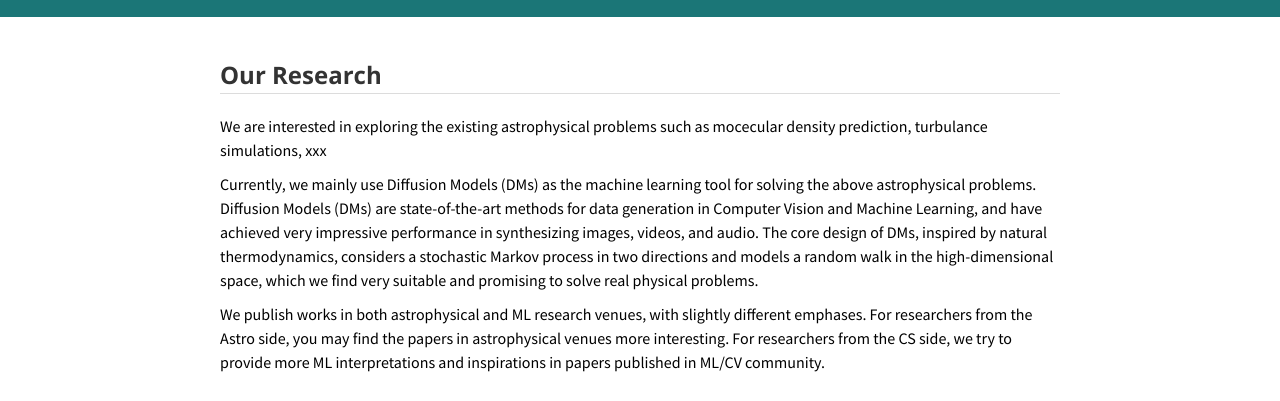
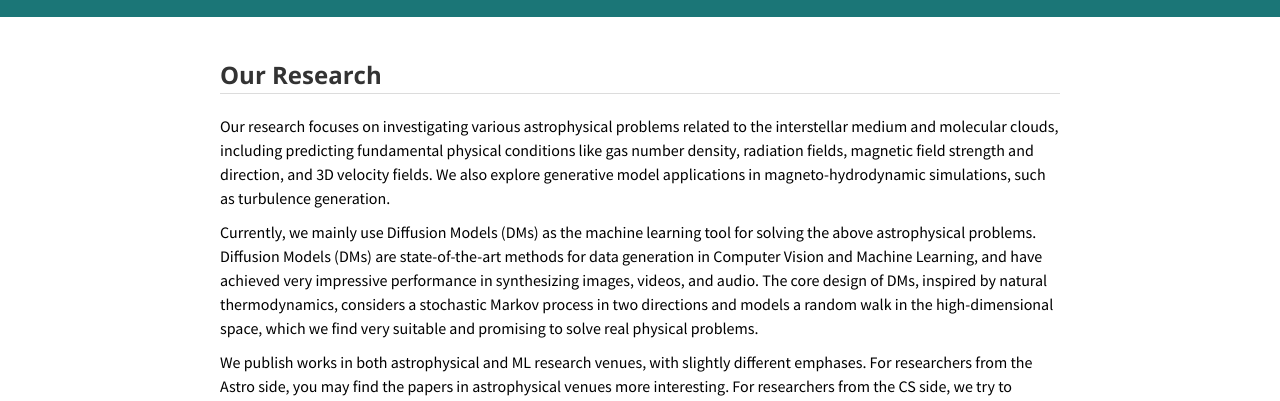
Before and after one commit to AI4Astronomy/AI4Astronomy.github.io, a plain HTML site: page index.html in a window 1280 px wide. Shown: the part 392-793 px from the top of the page. Drawn offline with nearby package versions, Linux system fonts and the light colour scheme.

Commit message:
Update index.html

```diff
--- a/index.html
+++ b/index.html
@@ -53,7 +53,7 @@
             <h2>Our Research</h2>
             <hr>
             <p class="text no-bottom-margin">
-              We are interested in exploring the existing astrophysical problems such as mocecular density prediction, turbulance simulations, xxx
+              Our research focuses on investigating various astrophysical problems related to the interstellar medium and molecular clouds, including predicting fundamental physical conditions like gas number density, radiation fields, magnetic field strength and direction, and 3D velocity fields. We also explore generative model applications in magneto-hydrodynamic simulations, such as turbulence generation.
             </p>
 
             <p class="text no-bottom-margin">
```
